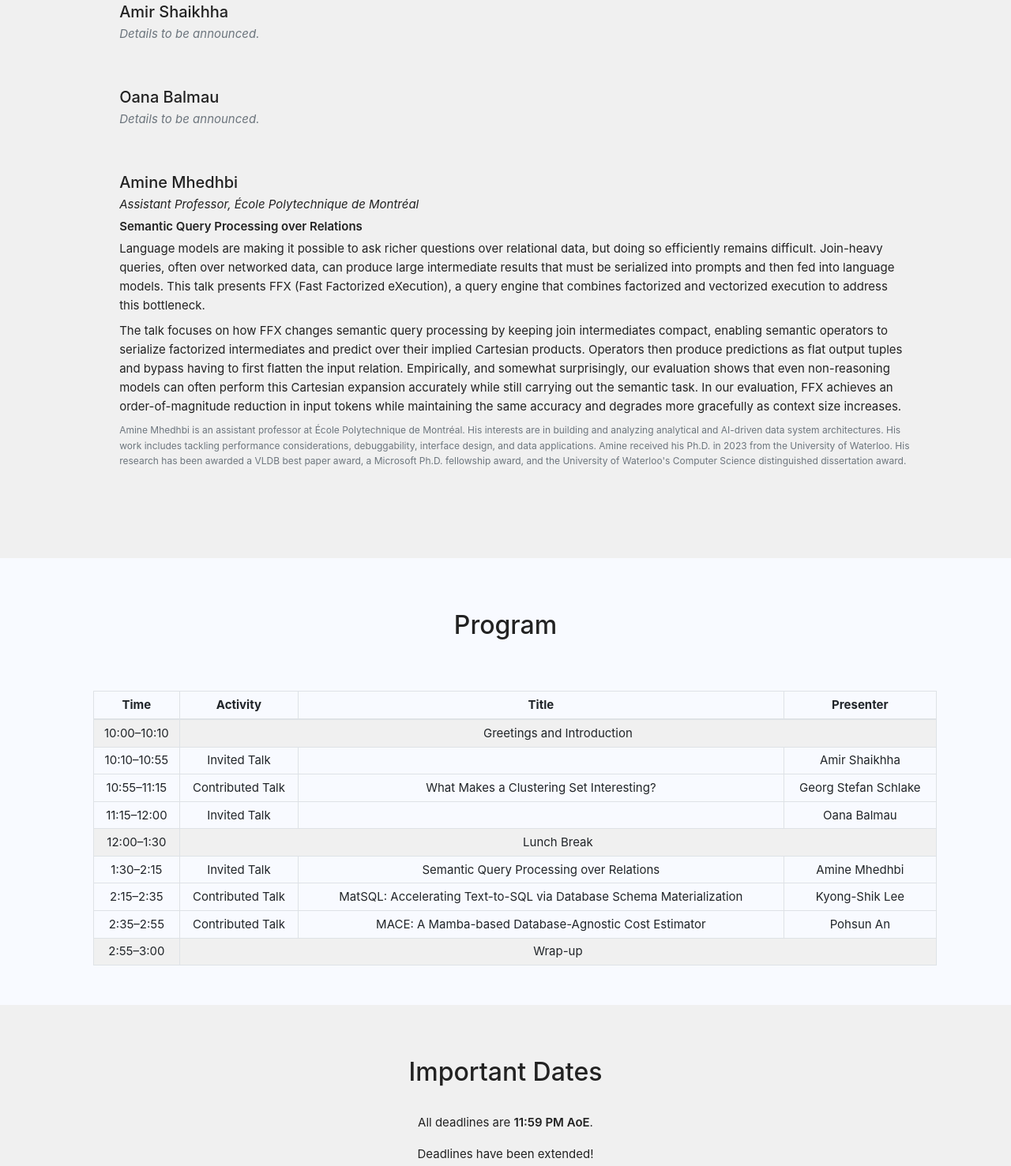
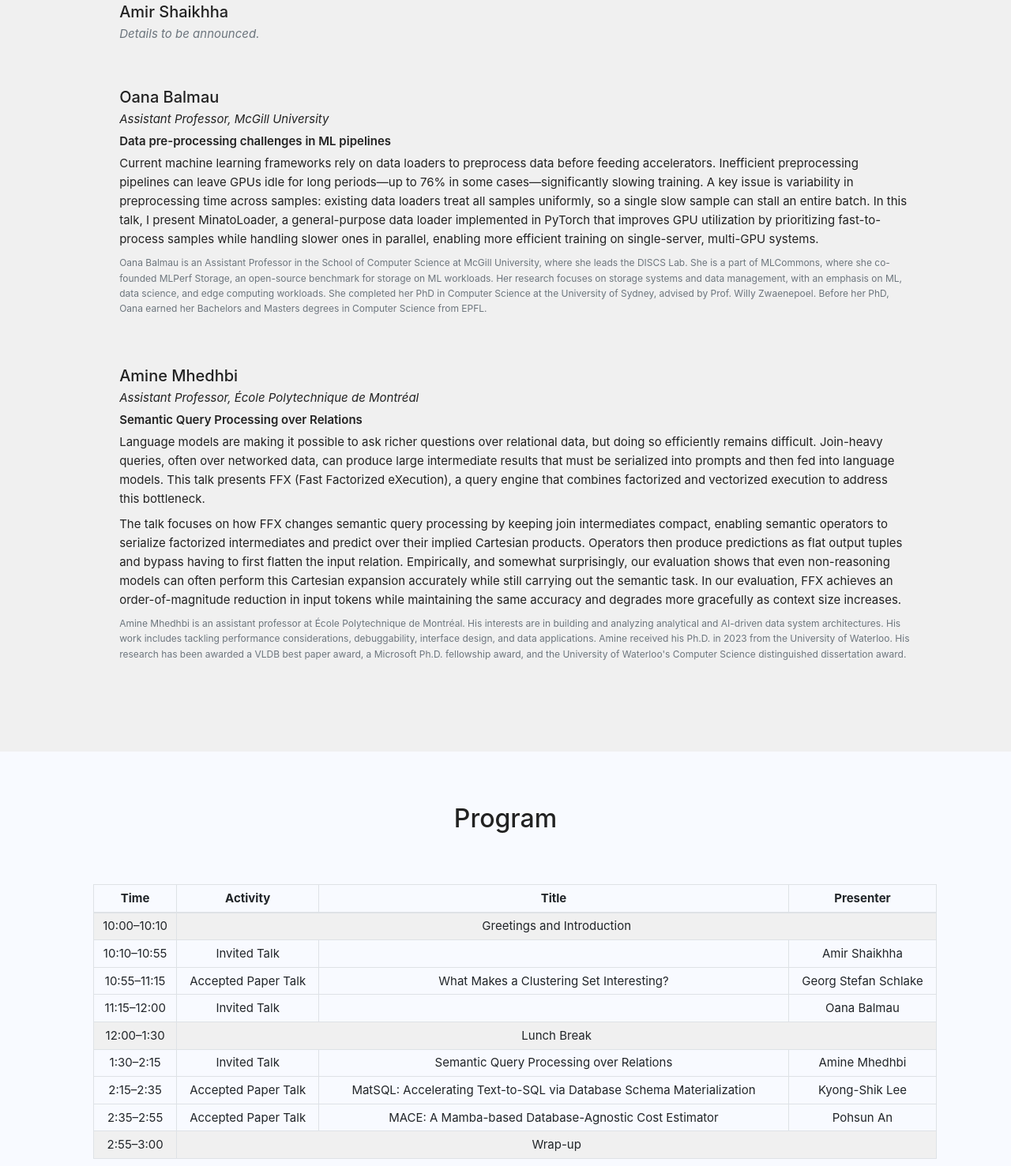
Before and after one commit to DataIntelligenceCrew/dbml26, an Eleventy site: page src/index.njk in a window 1280 px wide. Shown: the part 1649-3126 px from the top of the page at 79% size. Built offline with nearby package versions, Linux system fonts and the light colour scheme; Eleventy itself is replaced by a stand-in of ours; files that its build step writes are made by us from their sources.

Commit message:
update program

```diff
--- a/src/_includes/dbml26/keynote.njk
+++ b/src/_includes/dbml26/keynote.njk
@@ -16,7 +16,14 @@
 
           <div class="col-md-10 mb-5">
             <h4 class="h5 mb-1">Oana Balmau</h4>
-            <p class="mb-2 text-muted"><em>Details to be announced.</em></p>
+            <p class="mb-1"><em>Assistant Professor, McGill University</em></p>
+            <p class="mb-1"><strong>Data pre-processing challenges in ML pipelines</strong></p>
+            <p class="mb-2">
+              Current machine learning frameworks rely on data loaders to preprocess data before feeding accelerators. Inefficient preprocessing pipelines can leave GPUs idle for long periods&mdash;up to 76% in some cases&mdash;significantly slowing training. A key issue is variability in preprocessing time across samples: existing data loaders treat all samples uniformly, so a single slow sample can stall an entire batch. In this talk, I present MinatoLoader, a general-purpose data loader implemented in PyTorch that improves GPU utilization by prioritizing fast-to-process samples while handling slower ones in parallel, enabling more efficient training on single-server, multi-GPU systems.
+            </p>
+            <p class="small text-muted">
+              Oana Balmau is an Assistant Professor in the School of Computer Science at McGill University, where she leads the DISCS Lab. She is a part of MLCommons, where she co-founded MLPerf Storage, an open-source benchmark for storage on ML workloads. Her research focuses on storage systems and data management, with an emphasis on ML, data science, and edge computing workloads. She completed her PhD in Computer Science at the University of Sydney, advised by Prof. Willy Zwaenepoel. Before her PhD, Oana earned her Bachelors and Masters degrees in Computer Science from EPFL.
+            </p>
           </div>
 
           <div class="col-md-10 mb-5">
--- a/src/_includes/dbml26/organisation.njk
+++ b/src/_includes/dbml26/organisation.njk
@@ -46,9 +46,11 @@
           <p>The current program committee members are tentative.</p>
           <ul id="pc-members" class="col-md-12 centered-list">
             <li>Amine Mhedhbi - Polytechnique Montréal</li>
+            <li>Andra Ionescu - KTH Royal Institute of Technology</li>
+            <li>Christos Koutras - New York University</li>
             <li>Gerardo Vitagliano - MIT CSAIL</li>
             <li>Roee Shraga - WPI</li>
-            <li>Xue Li</li>
+            <li>Xue Li - CWI</li>
           </ul>
         </div>
       </div>
--- a/src/_includes/dbml26/program.njk
+++ b/src/_includes/dbml26/program.njk
@@ -29,7 +29,7 @@
               </tr>
               <tr>
                 <td>10:55&ndash;11:15</td>
-                <td>Contributed Talk</td>
+                <td>Accepted Paper Talk</td>
                 <td>What Makes a Clustering Set Interesting?</td>
                 <td>Georg Stefan Schlake</td>
               </tr>
@@ -51,13 +51,13 @@
               </tr>
               <tr>
                 <td>2:15&ndash;2:35</td>
-                <td>Contributed Talk</td>
+                <td>Accepted Paper Talk</td>
                 <td>MatSQL: Accelerating Text-to-SQL via Database Schema Materialization</td>
                 <td>Kyong-Shik Lee</td>
               </tr>
               <tr>
                 <td>2:35&ndash;2:55</td>
-                <td>Contributed Talk</td>
+                <td>Accepted Paper Talk</td>
                 <td>MACE: A Mamba-based Database-Agnostic Cost Estimator</td>
                 <td>Pohsun An</td>
               </tr>
```
